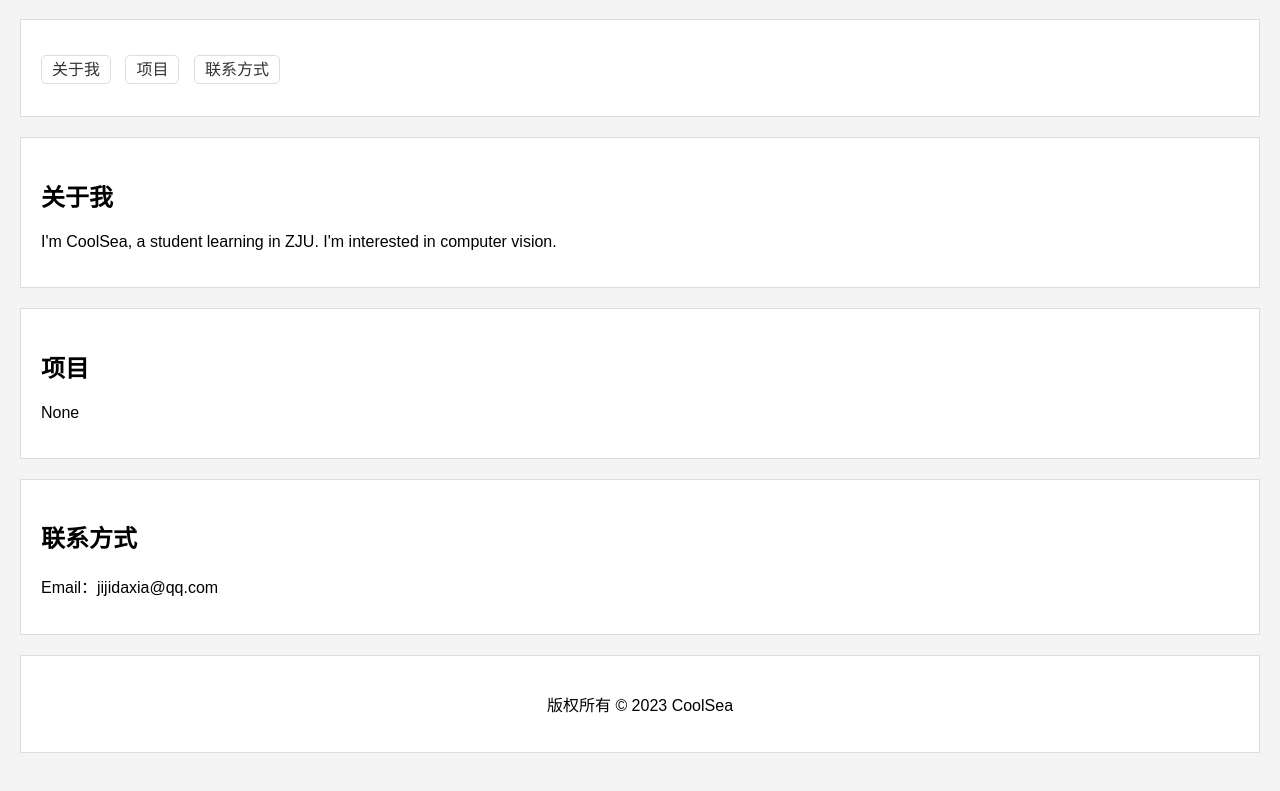
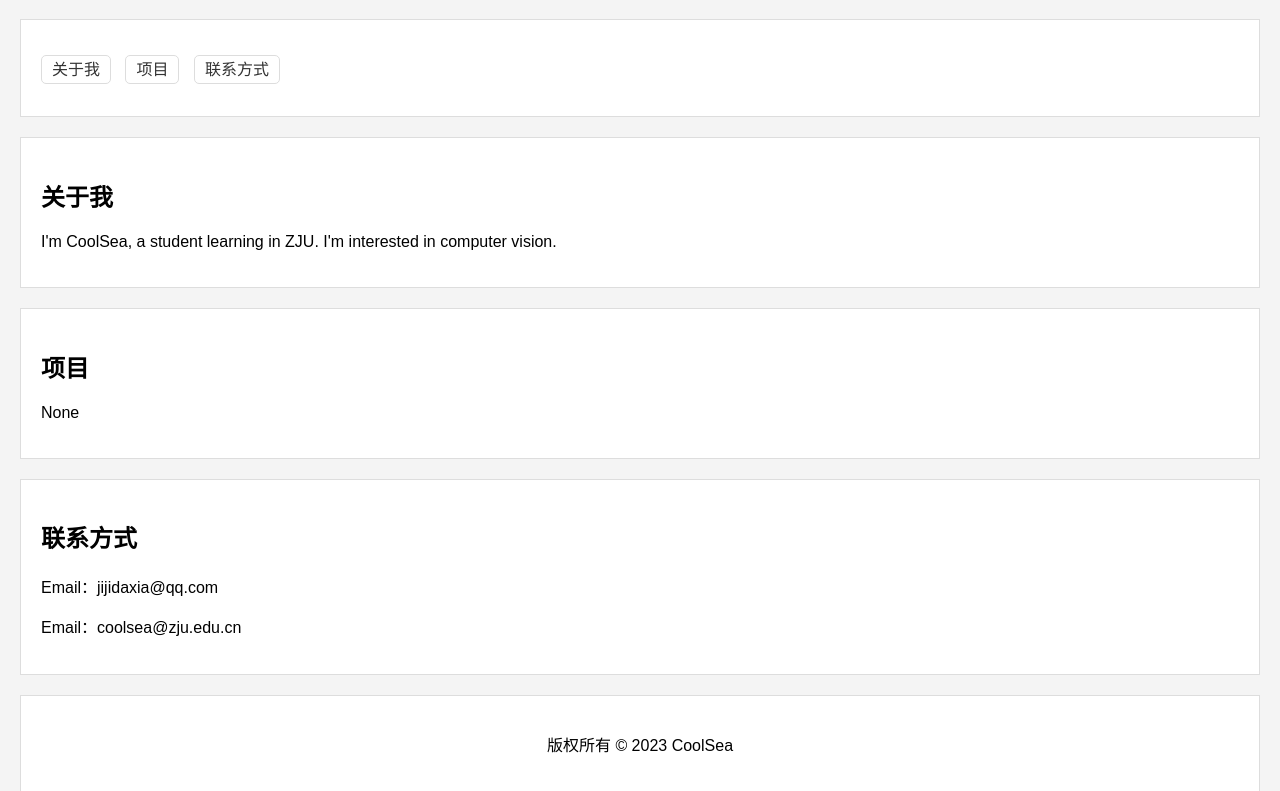
Before and after one commit to Coo1Sea/my-personal-website, a plain HTML site: page index.html in a window 1280 px wide. Shown: the part 143-934 px from the top of the page. Drawn offline with Linux system fonts and the light colour scheme.

Commit message:
Update index.html

```diff
--- a/index.html
+++ b/index.html
@@ -28,6 +28,7 @@
     <section id="contact">
         <h2>联系方式</h2>
         <p>Email：jijidaxia@qq.com</p>
+        <p>Email：coolsea@zju.edu.cn</p>
     </section>
     <footer>
         <p>版权所有 &copy; 2023 CoolSea</p>
```
